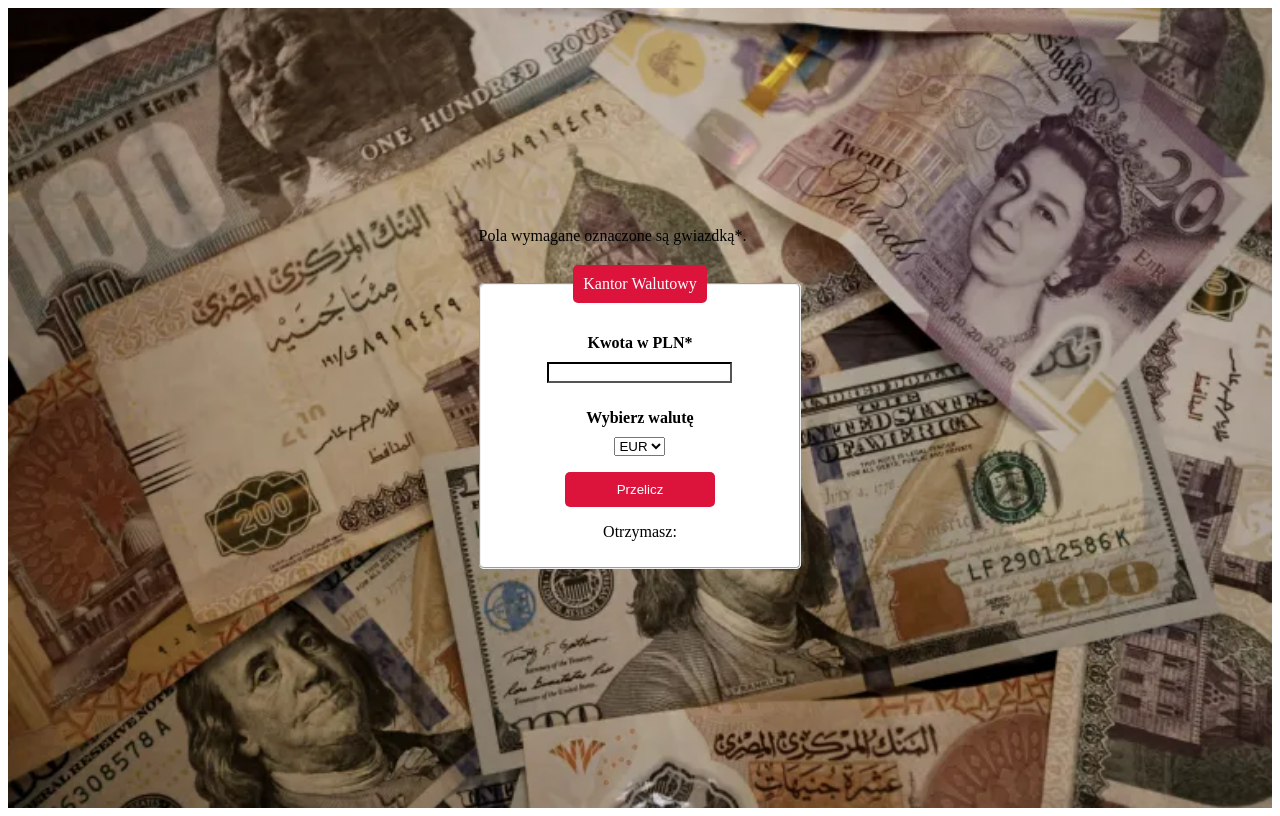
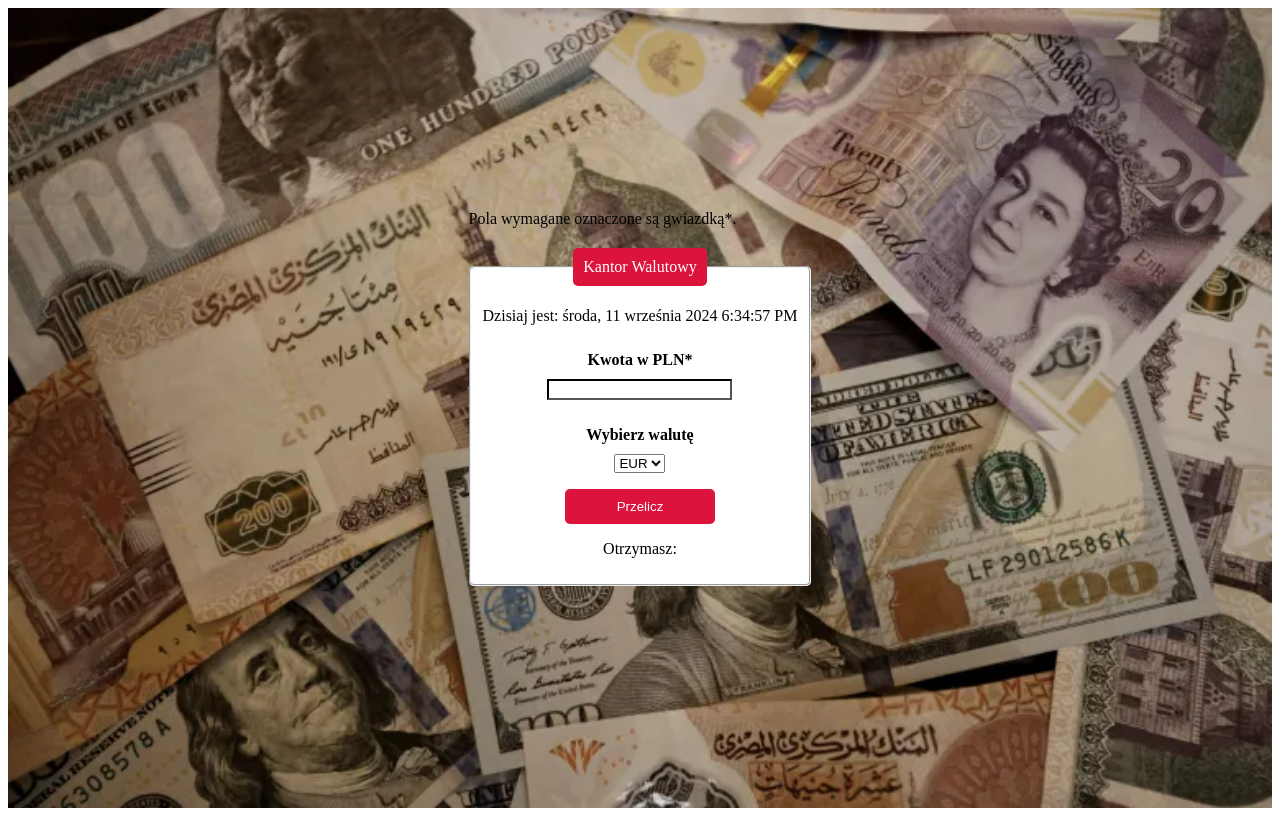
Before and after one commit to monwil999/converter1, a React (Create React App) app: page / in a window 1280 px wide. Built offline with nearby package versions, Linux system fonts and the light colour scheme.

Commit message:
Update index.js

```diff
--- a/src/App/Form/index.js
+++ b/src/App/Form/index.js
@@ -1,4 +1,4 @@
-import React, { useState } from "react";
+import React, { useState, useEffect } from "react";
 import { currencies } from "../currencies";
 import { Result } from "./Result";
 import "./style.css";
@@ -6,6 +6,15 @@ import "./style.css";
 export const Form = ({ calculateResult, result }) => {
   const [currency, setCurrency] = useState(currencies[0].name);
   const [amount, setAmount] = useState("");
+  const [currentDate, setCurrentDate] = useState(new Date());
+
+  useEffect(() => {
+    const timer = setInterval(() => {
+      setCurrentDate(new Date());
+    }, 1000);
+
+    return () => clearInterval(timer); // Sprzątanie po zakończeniu
+  }, []);
 
   const onSubmit = (event) => {
     event.preventDefault();
@@ -16,6 +25,11 @@ export const Form = ({ calculateResult, result }) => {
     <form className="form" onSubmit={onSubmit}>
       Pola wymagane oznaczone są gwiazdką*.
       <fieldset className="form__fieldset">
+      <p>
+      Dzisiaj jest:{" "}
+          {currentDate.toLocaleDateString('pl-PL', { weekday: 'long', year: 'numeric', month: 'long', day: 'numeric' })}{" "}
+          {currentDate.toLocaleTimeString()}
+        </p>
         <legend className="form__legend">Kantor Walutowy</legend>
         <p>
           <label>
@@ -58,6 +72,6 @@ export const Form = ({ calculateResult, result }) => {
       </fieldset>
     </form>
   );
-};
+}
 
 export default Form;
```
